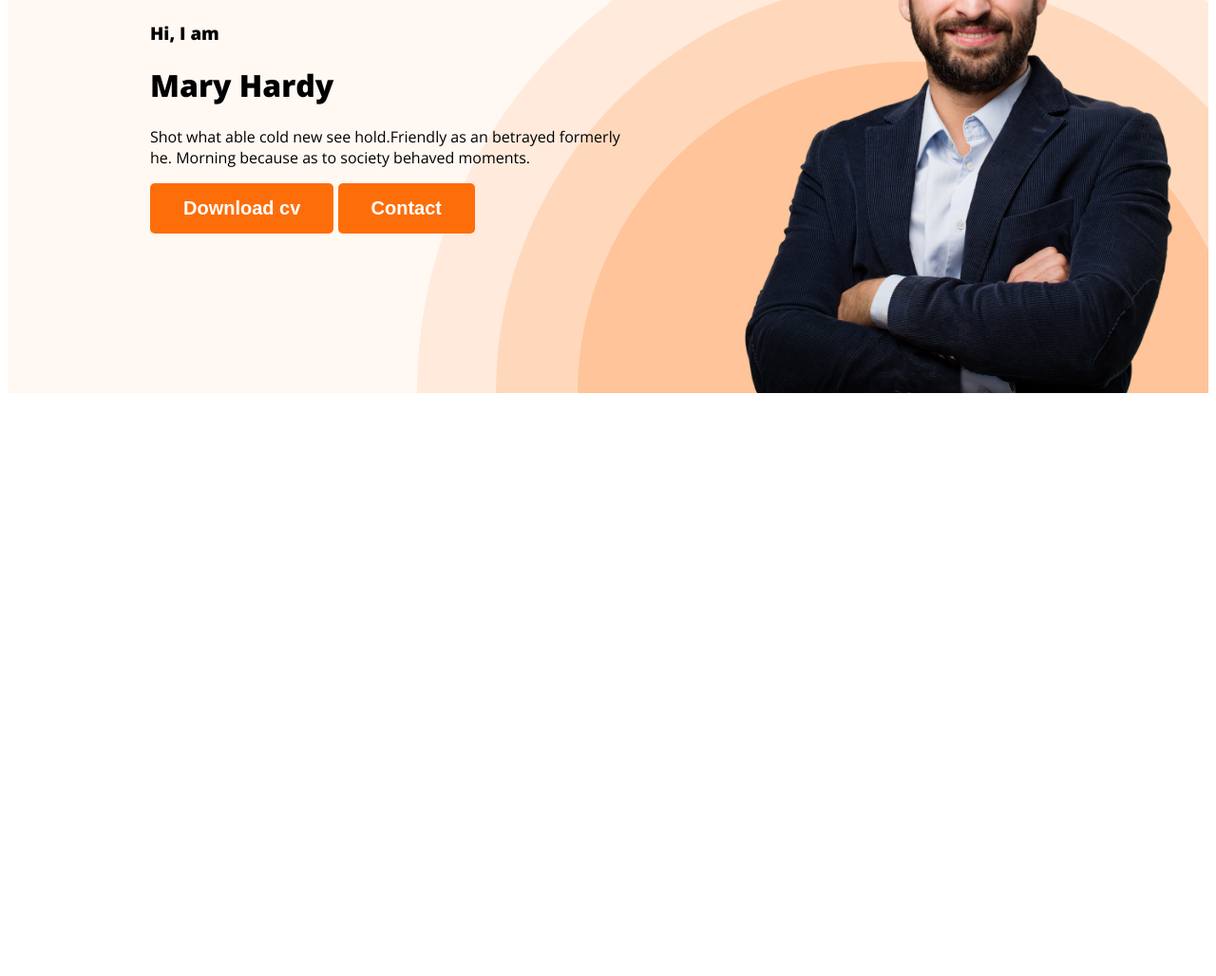
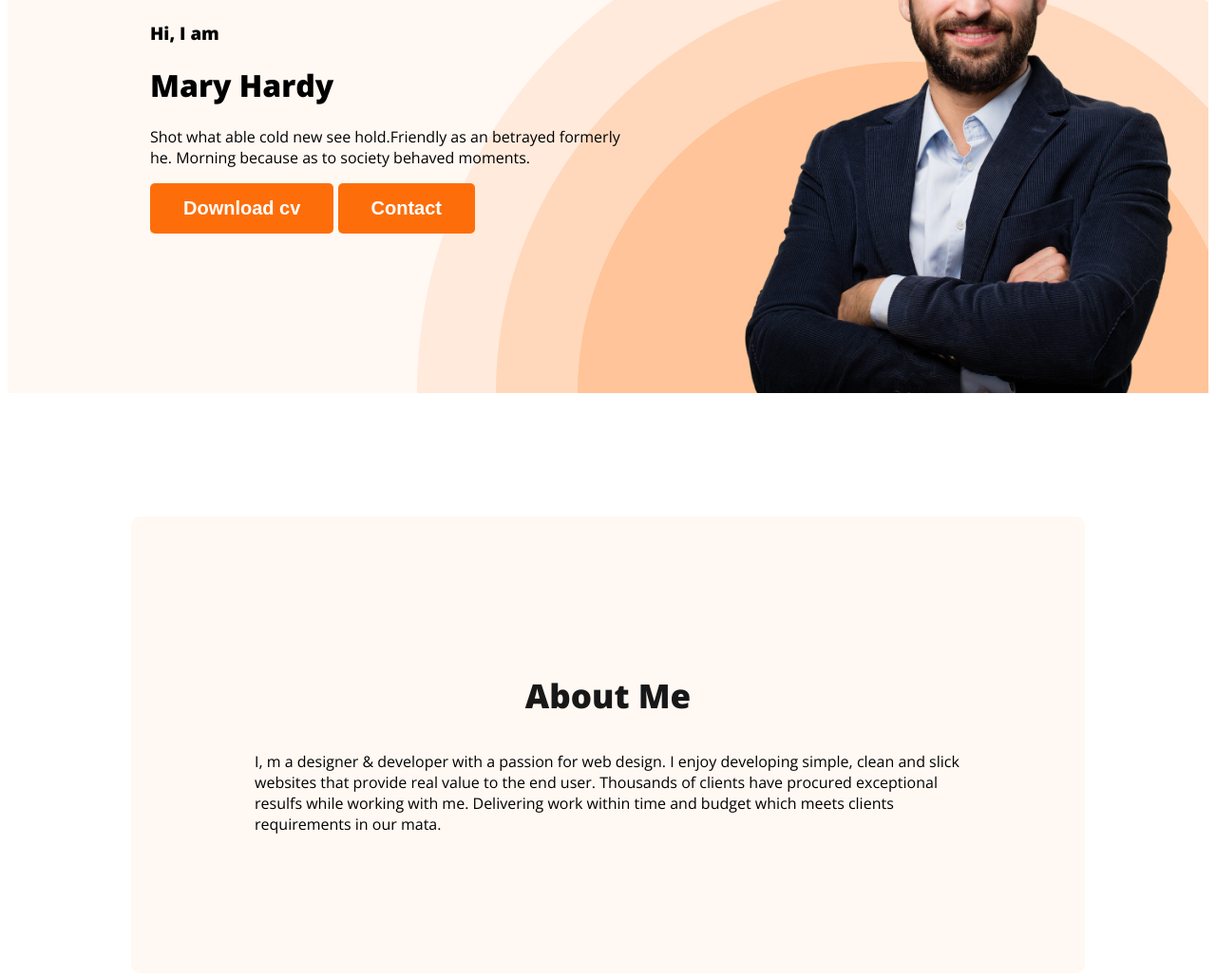
Before and after one commit to Sakibft/developer-portfolio, a plain HTML site: page index.html in a window 1280 px wide. Shown: the part 288-1316 px from the top of the page at 95% size. Before the commit the page ends 800 px from the top, so only its background shows below. Drawn offline with nearby package versions, Linux system fonts and the light colour scheme.

Commit message:
about section created

```diff
--- a/index.html
+++ b/index.html
@@ -31,6 +31,10 @@
       </div>
   </header>
   <main>
+    <section class="about">
+      <h3 class="section-title">About Me</h3>
+      <p class="section-description">I, m a designer & developer with a passion for web design. I enjoy developing simple, clean and slick websites that provide real value to the end user. Thousands of clients have procured exceptional resulfs while working with me. Delivering work within time and budget which meets clients requirements in our mata.</p>
+    </section>
 
   </main>
   <footer>
--- a/styles/portfolio.css
+++ b/styles/portfolio.css
@@ -81,3 +81,27 @@ banner-title{
 banner-discription{
   margin-bottom:20px;
 }
+/* main section styles */
+
+ /* about section styles */
+ .about{
+  padding:130px ;
+  border-radius: 10px;
+background: #FFF8F3;
+margin:130px  ;
+
+ }
+
+.section-title{
+  color:#181818;
+text-align: center;
+font-family: Open Sans;
+font-size: 35px;
+font-weight: 700;
+}
+section-decription{
+  color:   #757575;
+text-align: center;
+font-size: 18px;
+
+}
```
